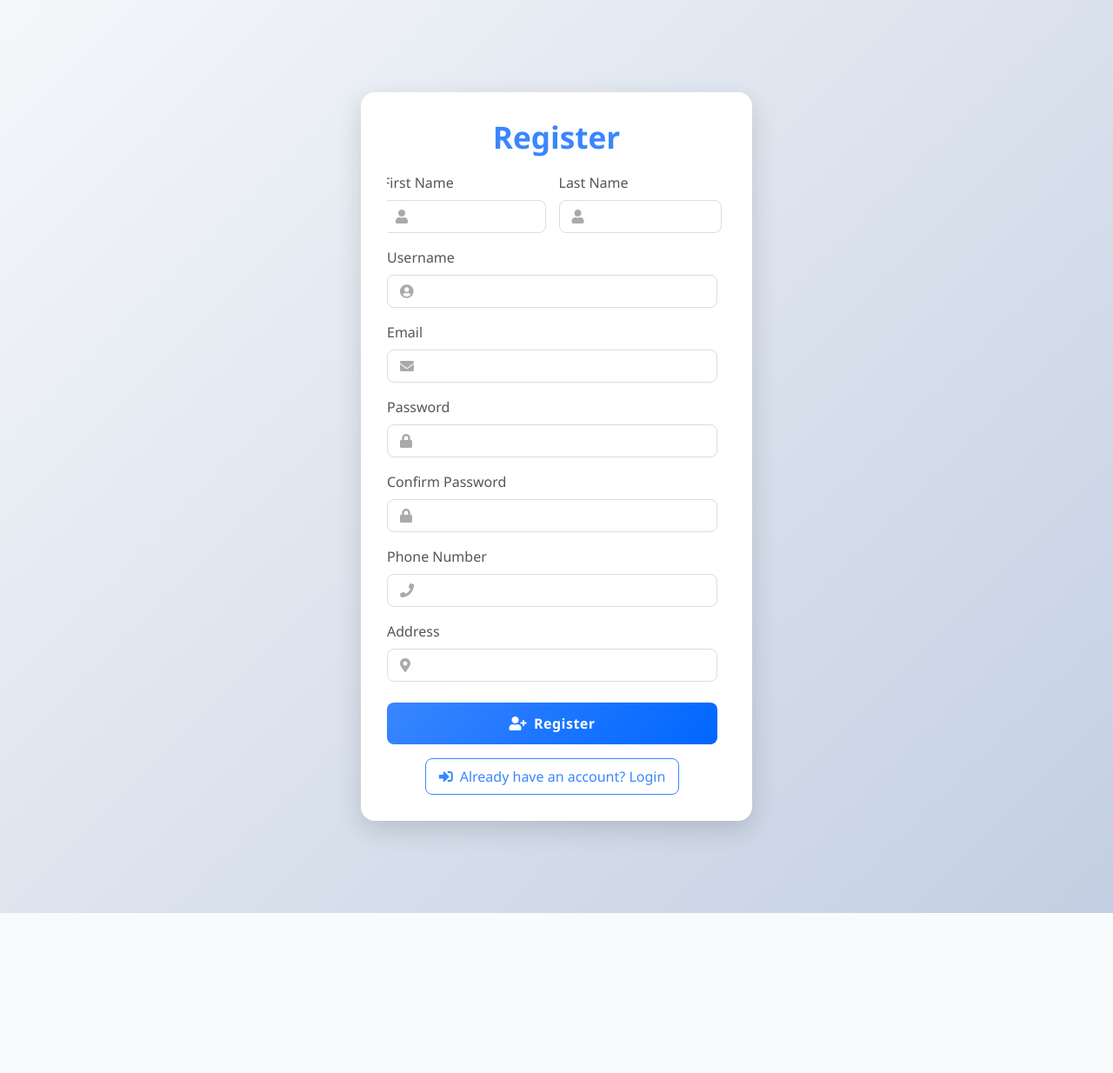
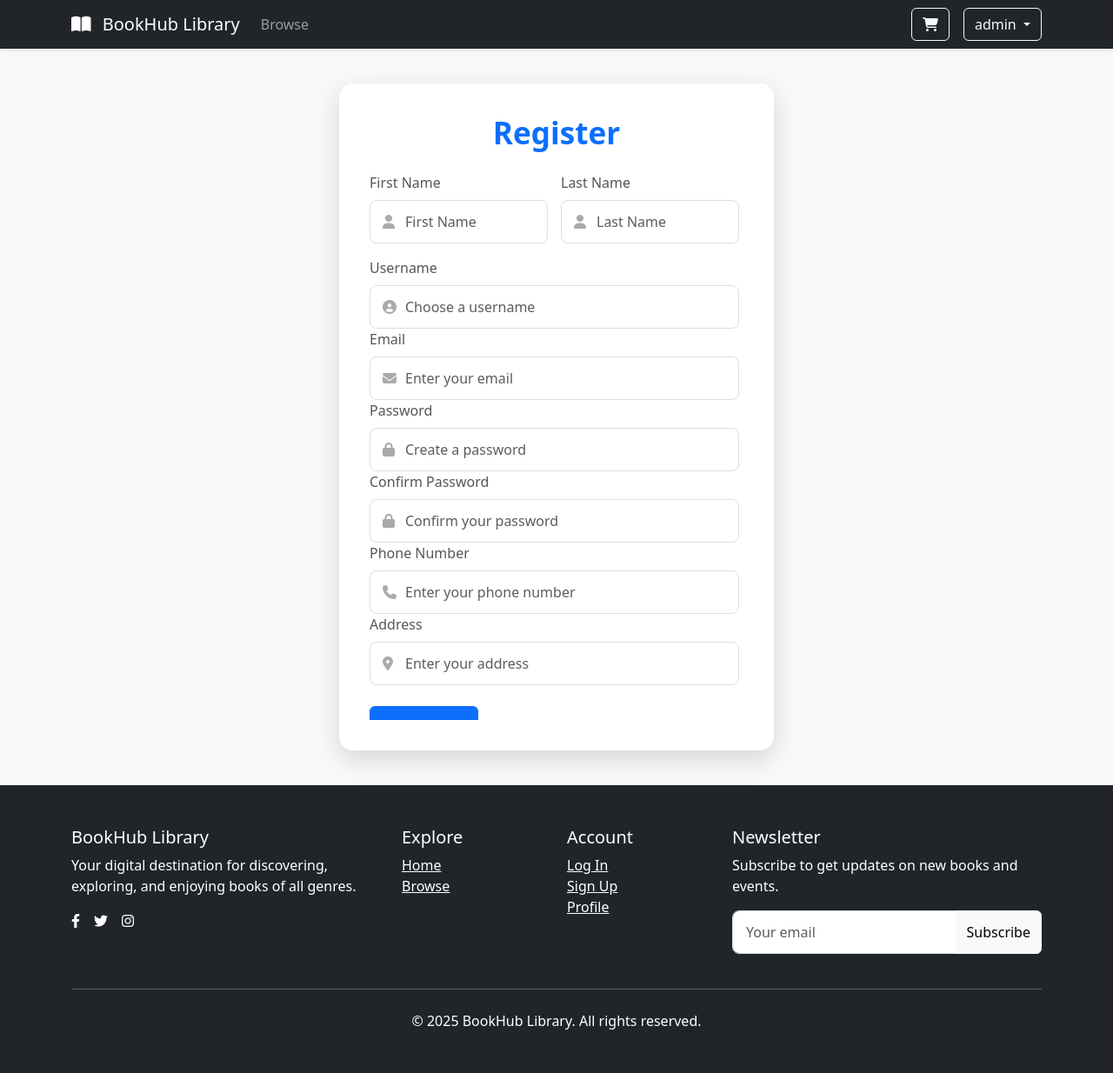
Before and after one commit to Noussse/library_app, a Django app: page /register/ in a window 1280 px wide. Shown: the whole page at 87% size. Before the commit the page ends 1050 px from the top, so only its background shows below. Run offline with Django 5.2, Linux system fonts and the light colour scheme; a user stored in the database is signed in; data comes from the database, SQL or seed files in the repository; both versions use the stored data as it was after the commit; some libraries are stand-ins or nearby versions.

Commit message:
fixed some error

```diff
--- a/BookStore/templates/base.html
+++ b/BookStore/templates/base.html
@@ -162,63 +162,27 @@
             <div class="collapse navbar-collapse" id="navbarNav">
                 <ul class="navbar-nav me-auto">
                     <li class="nav-item">
-                        <a class="nav-link {% if request.resolver_match.url_name == 'home' %}active{% endif %}" href="{% url 'home' %}">Home</a>
-                    </li>
-                    <li class="nav-item">
                         <a class="nav-link {% if request.resolver_match.url_name == 'browse_books' %}active{% endif %}" href="{% url 'browse_books' %}">Browse</a>
                     </li>
                 </ul>
                 <div class="d-flex align-items-center">
-                    <!-- Add this to your base.html in the navbar section, right before the user dropdown -->
                     {% if user.is_authenticated %}
-<div class="dropdown me-3">
-    <button class="btn btn-outline-light position-relative" type="button" id="cartDropdown" data-bs-toggle="dropdown" aria-expanded="false">
+                    <a href="{% url 'view_cart' %}" class="btn btn-outline-light position-relative me-3">
                         <i class="fas fa-shopping-cart"></i>
                         {% if cart_count > 0 %}
                         <span class="position-absolute top-0 start-100 translate-middle badge rounded-pill bg-danger">
                             {{ cart_count }}
                         </span>
                         {% endif %}
-    </button>
-    <ul class="dropdown-menu dropdown-menu-end" aria-labelledby="cartDropdown" style="min-width: 300px;">
-        <li class="dropdown-header">Your Cart</li>
-        {% if cart_items %}
-            {% for item in cart_items %}
-            <li class="dropdown-item">
-                <div class="d-flex justify-content-between align-items-center">
-                    <div>
-                        <h6 class="mb-0">{{ item.book.title }}</h6>
-                        <small class="text-muted">{{ item.book.authors.first.name }}</small>
-                    </div>
-                    <form action="{% url 'remove_from_cart' item.id %}" method="post">
-                        {% csrf_token %}
-                        <button type="submit" class="btn btn-sm btn-outline-danger">
-                            <i class="fas fa-times"></i>
-                        </button>
-                    </form>
-                </div>
-            </li>
-            {% endfor %}
-            <li><hr class="dropdown-divider"></li>
-            <li class="dropdown-item">
-                <a href="{% url 'view_cart' %}" class="btn btn-primary w-100">View Cart</a>
-            </li>
-        {% else %}
-            <li class="dropdown-item text-muted">Your cart is empty</li>
-        {% endif %}
-    </ul>
-</div>
-{% endif %}
-                    {% if user.is_authenticated %}
+                    </a>
+
                     <div class="dropdown">
                         <button class="btn btn-outline-light dropdown-toggle" type="button" id="userDropdown" data-bs-toggle="dropdown" aria-expanded="false">
                             {{ user.username }}
                         </button>
                         <ul class="dropdown-menu dropdown-menu-end" aria-labelledby="userDropdown">
                             <li><a class="dropdown-item" href="{% url 'profile' %}">Profile</a></li>
-                            <li class="nav-item">
-                                <a class="nav-link" href="{% url 'my_books' %}">My Books</a>
-                            </li>
+                            <li><a class="dropdown-item" href="{% url 'my_books' %}">My Books</a></li>
                             <li><hr class="dropdown-divider"></li>
                             <li><a class="dropdown-item" href="{% url 'logout' %}">Logout</a></li>
                         </ul>
@@ -263,7 +227,6 @@
                         <li><a href="{% url 'login' %}" class="text-white">Log In</a></li>
                         <li><a href="{% url 'register' %}" class="text-white">Sign Up</a></li>
                         <li><a href="{% url 'profile' %}" class="text-white">Profile</a></li>
-
                     </ul>
                 </div>
                 <div class="col-lg-4 col-md-4">
--- a/BookStore/templates/register.html
+++ b/BookStore/templates/register.html
@@ -1,33 +1,25 @@
-<!DOCTYPE html>
-<html lang="en">
-<head>
-  <meta charset="UTF-8" />
-  <meta name="viewport" content="width=device-width, initial-scale=1.0"/>
-  <title>Register</title>
-  <link href="https://stackpath.bootstrapcdn.com/bootstrap/4.5.2/css/bootstrap.min.css" rel="stylesheet"/>
-  <link rel="stylesheet" href="https://cdnjs.cloudflare.com/ajax/libs/font-awesome/5.15.3/css/all.min.css">
+{% extends 'base.html' %}
+{% load static %}
+
+{% block title %}BookHub Library - Register{% endblock %}
+
+{% block extra_css %}
 <style>
-    body {
-      background: linear-gradient(135deg, #f5f7fa 0%, #c3cfe2 100%);
-      min-height: 100vh;
-      margin: 0;
+    .register-container {
         display: flex;
         justify-content: center;
         align-items: center;
-      font-family: 'Segoe UI', Roboto, 'Helvetica Neue', sans-serif;
-      padding: 30px 0;
+        min-height: 80vh;
+        padding: 40px 0;
     }
 
     .register-card {
         width: 100%;
-      max-width: 450px;
+        max-width: 500px;
         border-radius: 16px;
         box-shadow: 0 10px 30px rgba(0,0,0,0.15);
         background-color: white;
-      padding: 30px;
-      max-height: 90vh;
-      display: flex;
-      flex-direction: column;
+        padding: 35px;
         transition: transform 0.3s ease;
     }
 
@@ -36,34 +28,11 @@
     }
 
     .register-title {
-      color: #3a86ff;
+        color: var(--bs-primary, #0d6efd);
         font-size: 2.2rem;
         font-weight: 700;
         text-align: center;
-      margin-bottom: 20px;
-    }
-
-    .form-container {
-      overflow-y: auto;
-      padding-right: 10px;
-    }
-
-    .form-container::-webkit-scrollbar {
-      width: 6px;
-    }
-
-    .form-container::-webkit-scrollbar-track {
-      background: #f1f1f1;
-      border-radius: 10px;
-    }
-
-    .form-container::-webkit-scrollbar-thumb {
-      background: #3a86ff;
-      border-radius: 10px;
-    }
-
-    .form-container::-webkit-scrollbar-thumb:hover {
-      background: #0066ff;
+        margin-bottom: 25px;
     }
 
     .form-group label {
@@ -77,43 +46,12 @@
         padding: 12px 15px;
         border: 1px solid #ddd;
         transition: all 0.3s ease;
+        font-size: 1rem;
     }
 
     .form-control:focus {
-      border-color: #3a86ff;
-      box-shadow: 0 0 0 0.2rem rgba(58, 134, 255, 0.25);
-    }
-
-    .btn-primary {
-      background: linear-gradient(135deg, #3a86ff 0%, #0066ff 100%);
-      border: none;
-      border-radius: 8px;
-      padding: 12px;
-      font-weight: 600;
-      letter-spacing: 0.5px;
-      transition: all 0.3s ease;
-    }
-
-    .btn-primary:hover {
-      background: linear-gradient(135deg, #0066ff 0%, #0053cc 100%);
-      transform: translateY(-2px);
-      box-shadow: 0 5px 15px rgba(0, 102, 255, 0.3);
-    }
-
-    .btn-secondary {
-      background: transparent;
-      color: #3a86ff;
-      border: 1px solid #3a86ff;
-      border-radius: 8px;
-      padding: 8px 15px;
-      font-weight: 500;
-      transition: all 0.3s ease;
-    }
-
-    .btn-secondary:hover {
-      background-color: rgba(58, 134, 255, 0.1);
-      color: #0066ff;
-      border-color: #0066ff;
+        border-color: var(--bs-primary, #0d6efd);
+        box-shadow: 0 0 0 0.2rem rgba(13, 110, 253, 0.25);
     }
 
     .input-icon {
@@ -132,22 +70,53 @@
         padding-left: 40px;
     }
 
-    .alert {
-      border-radius: 8px;
+    .btn-register {
+        padding: 12px;
+        font-weight: 600;
+        letter-spacing: 0.5px;
+    }
+
+    .btn-login {
+        border-radius: 30px;
+        padding: 8px 18px;
+        font-weight: 500;
     }
 
     .form-row {
         display: flex;
         gap: 15px;
+        margin-bottom: 1rem;
     }
 
     .form-row .form-group {
         flex: 1;
+        margin-bottom: 0;
+    }
+
+    .form-container {
+        max-height: 60vh;
+        overflow-y: auto;
+        padding-right: 5px;
+    }
+
+    .form-container::-webkit-scrollbar {
+        width: 6px;
+    }
+
+    .form-container::-webkit-scrollbar-track {
+        background: #f1f1f1;
+        border-radius: 10px;
+    }
+
+    .form-container::-webkit-scrollbar-thumb {
+        background: var(--bs-primary, #0d6efd);
+        border-radius: 10px;
     }
 </style>
-</head>
-<body>
+{% endblock %}
 
+{% block content %}
+<div class="register-container">
     <div class="register-card">
         <h2 class="register-title">Register</h2>
 
@@ -170,7 +139,7 @@
                         <label for="first_name">First Name</label>
                         <div class="input-icon">
                             <i class="fas fa-user"></i>
-              <input type="text" name="first_name" class="form-control" id="first_name" required>
+                            <input type="text" name="first_name" class="form-control" id="first_name" placeholder="First Name" required>
                         </div>
                     </div>
 
@@ -178,7 +147,7 @@
                         <label for="last_name">Last Name</label>
                         <div class="input-icon">
                             <i class="fas fa-user"></i>
-              <input type="text" name="last_name" class="form-control" id="last_name" required>
+                            <input type="text" name="last_name" class="form-control" id="last_name" placeholder="Last Name" required>
                         </div>
                     </div>
                 </div>
@@ -187,7 +156,7 @@
                     <label for="username">Username</label>
                     <div class="input-icon">
                         <i class="fas fa-user-circle"></i>
-            <input type="text" name="username" class="form-control" id="username" required>
+                        <input type="text" name="username" class="form-control" id="username" placeholder="Choose a username" required>
                     </div>
                 </div>
 
@@ -195,7 +164,7 @@
                     <label for="email">Email</label>
                     <div class="input-icon">
                         <i class="fas fa-envelope"></i>
-            <input type="email" name="email" class="form-control" id="email" required>
+                        <input type="email" name="email" class="form-control" id="email" placeholder="Enter your email" required>
                     </div>
                 </div>
 
@@ -203,7 +172,7 @@
                     <label for="password1">Password</label>
                     <div class="input-icon">
                         <i class="fas fa-lock"></i>
-            <input type="password" name="password1" class="form-control" id="password1" required>
+                        <input type="password" name="password1" class="form-control" id="password1" placeholder="Create a password" required>
                     </div>
                     {% if password_strength %}
                     <small class="form-text text-{% if password_valid %}success{% else %}danger{% endif %}">
@@ -216,7 +185,7 @@
                     <label for="password2">Confirm Password</label>
                     <div class="input-icon">
                         <i class="fas fa-lock"></i>
-            <input type="password" name="password2" class="form-control" id="password2" required>
+                        <input type="password" name="password2" class="form-control" id="password2" placeholder="Confirm your password" required>
                     </div>
                 </div>
 
@@ -224,7 +193,7 @@
                     <label for="phone">Phone Number</label>
                     <div class="input-icon">
                         <i class="fas fa-phone"></i>
-            <input type="text" name="phone" class="form-control" id="phone" required>
+                        <input type="text" name="phone" class="form-control" id="phone" placeholder="Enter your phone number" required>
                     </div>
                 </div>
 
@@ -232,25 +201,21 @@
                     <label for="address">Address</label>
                     <div class="input-icon">
                         <i class="fas fa-map-marker-alt"></i>
-            <input type="text" name="address" class="form-control" id="address" required>
+                        <input type="text" name="address" class="form-control" id="address" placeholder="Enter your address" required>
                     </div>
                 </div>
-
-        <button type="submit" class="btn btn-primary btn-block mt-4">
-          <i class="fas fa-user-plus mr-2"></i>Register
+                <br>
+                <button type="submit" class="btn btn-primary btn-block btn-register">
+                    <i class="fas fa-user-plus me-2"></i>Register
                 </button>
 
-        <div class="text-center mt-3">
-          <a href="{% url 'login' %}" class="btn btn-secondary">
-            <i class="fas fa-sign-in-alt mr-2"></i>Already have an account? Login
+                <div class="text-center mt-4">
+                    <a href="{% url 'login' %}" class="btn btn-outline-primary btn-login">
+                        <i class="fas fa-sign-in-alt me-2"></i>Already have an account? Login
                     </a>
                 </div>
             </form>
         </div>
     </div>
-
-  <script src="https://code.jquery.com/jquery-3.5.1.slim.min.js"></script>
-  <script src="https://cdn.jsdelivr.net/npm/@popperjs/core@2.0.5/dist/umd/popper.min.js"></script>
-  <script src="https://stackpath.bootstrapcdn.com/bootstrap/4.5.2/js/bootstrap.min.js"></script>
-</body>
-</html>
+</div>
+{% endblock %}
```
Also changed, not shown: BookStore/templates/Profile.html (+24 -83 lines), BookStore/templates/login.html (+35 -66 lines), BookStore.sqlite3, media/profile_pics/b145b620bf1fa5d2b302a03b67dc3606.jpg (added), media/profile_pics/icon0.ico (added). Lines whose indentation alone changed are shown as unchanged.
